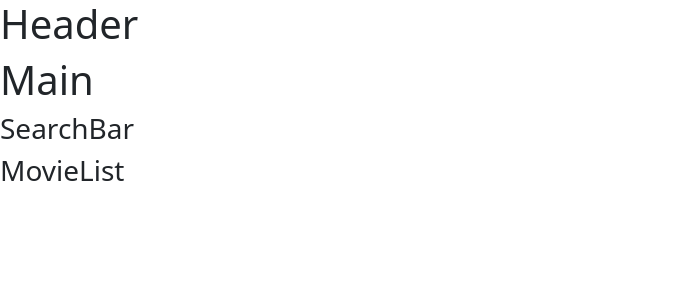
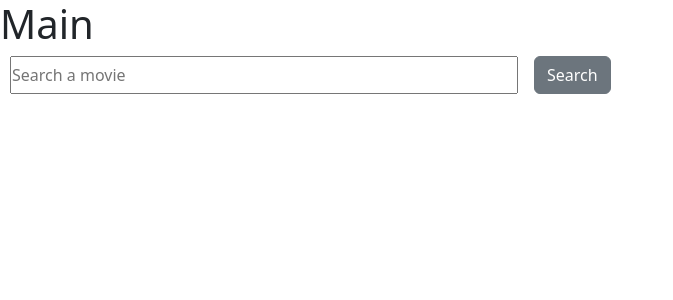
Before and after one commit to TanaraCavalcante/vite-boolflix, a Vue app: page / in a window 1280 px wide. Shown: the top 300 px of the page, without its empty margins (0-673 px from the left). Built offline with nearby package versions, Linux system fonts and the light colour scheme.

Commit message:
restated in SearchBar

```diff
--- a/src/components/AppHeader.vue
+++ b/src/components/AppHeader.vue
@@ -12,7 +12,7 @@
 </script>
 
 <template>
-   <h1>Header</h1>
+
 </template>
 
 <style scoped>
--- a/src/components/AppMain.vue
+++ b/src/components/AppMain.vue
@@ -1,39 +1,16 @@
 <script>
 import SearchBar from './SearchBar.vue';
-import MovieList from './MovieList.vue';
 import axios from 'axios';
 
   export default {
      data() {
         return {
-          moviesList:[],
-          apiUrl:"",
+
         }
   },
   components:{
     SearchBar,
-    MovieList
-  },
-  methods:{
-    getMoviesList(){
-      console.log("Chiamata API iniziata!");
-      axios.get(this.apiUrl)
-        .then((response) => {
-           // handle success
-           console.log(response);
-        })
-       .catch(function (error) {
-          // handle error
-           console.log(error);
-        })
-        .finally(function () {
-          // always executed
-          console.log("Chiamata API terminata!")
-        });
-      }
-  },
-  created(){
-      this.getMoviesList()
+
   }
 }
 </script>
@@ -41,7 +18,6 @@ import axios from 'axios';
 <template>
 <h1>Main</h1>
    <SearchBar/>
-   <MovieList/>
 </template>
 
 <style scoped>
--- a/src/components/MovieList.vue
+++ /dev/null
@@ -1,19 +0,0 @@
-<script>
-  export default {
-     data() {
-        return {
-
-        }
-  },
-}
-</script>
-
-<template>
-
-<h3>MovieList</h3>
-
-</template>
-
-<style scoped>
-
-</style>
--- a/src/components/SearchBar.vue
+++ b/src/components/SearchBar.vue
@@ -2,16 +2,32 @@
   export default {
      data() {
         return {
-
+          movieListFilter:[],
+          selectedItem:'',
         }
   },
+  methods:{
+      logMessage(message){
+        console.log(`Chiamo log message con ${message}`);
+      }
+  }
 }
 </script>
 
 <template>
-<h3>SearchBar</h3>
+<div class="d-flex gap-3">
+  <input type="text" placeholder="Search a movie" >
+  <button class="btn btn-secondary" > Search </button>
+
+</div>
 </template>
 
-<style scoped>
+<style lang="scss" scoped>
+  div{
+    margin-left: 10px;
 
+    input{
+      width: 40%;
+    }
+  }
 </style>
```
